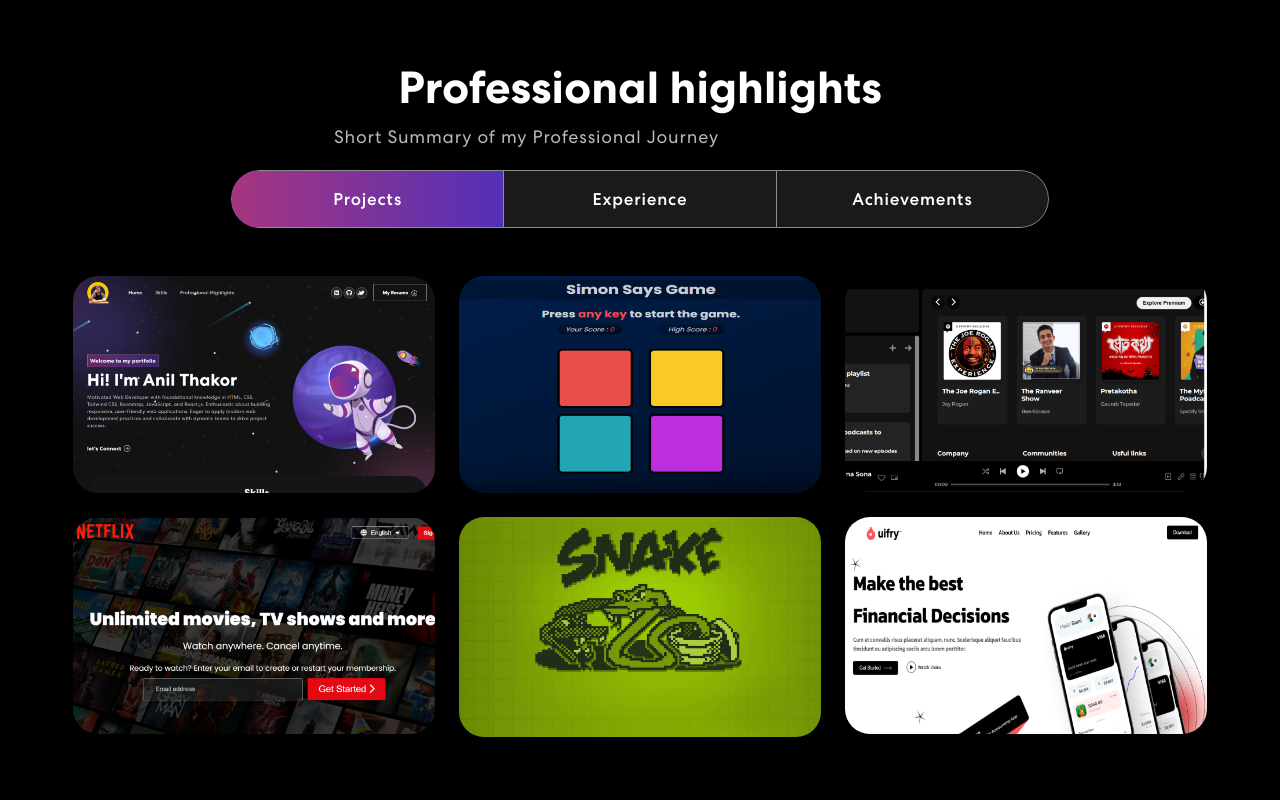
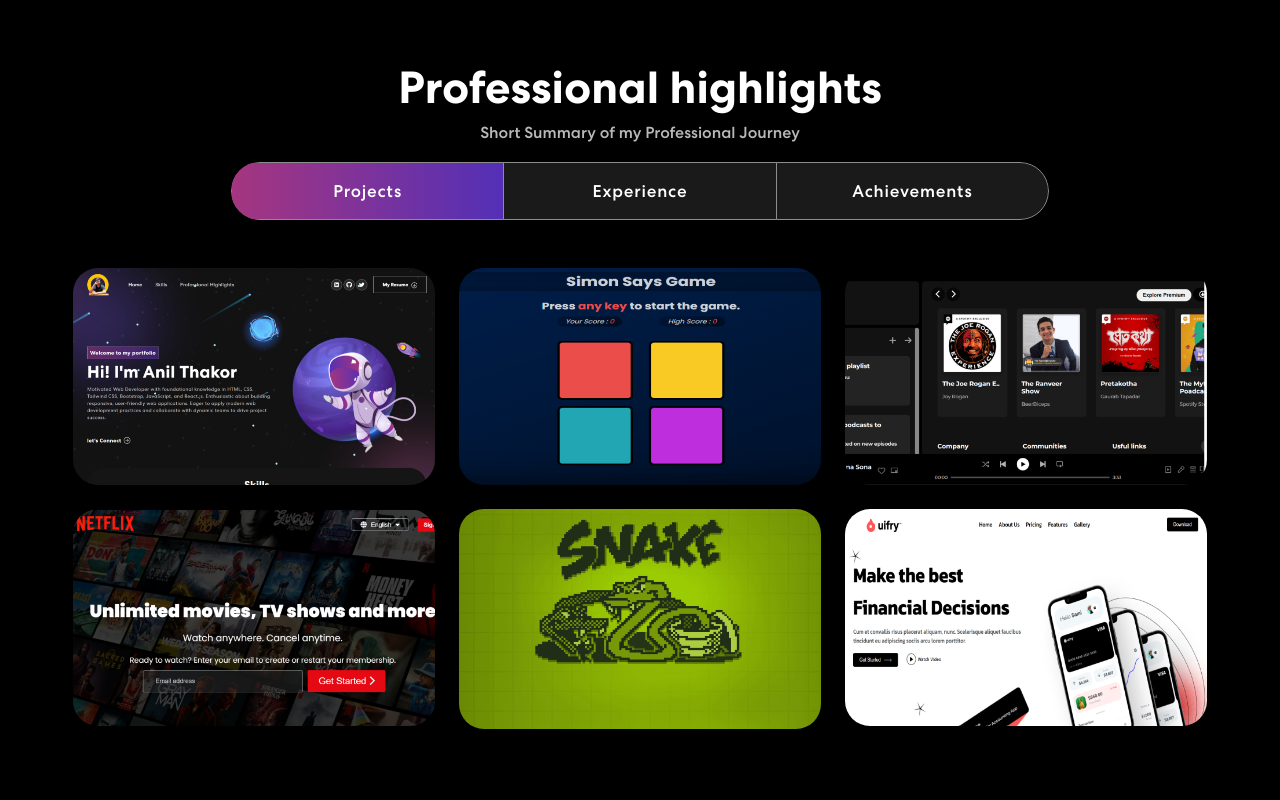
Before and after one commit to anilthakor7007/portfolio, a React (Vite) app: page / in a window 1280 px wide. Shown: the part 1360-2160 px from the top of the page. Built offline with nearby package versions, Linux system fonts and the light colour scheme.

Commit message:
Some allignments of the text fixed

```diff
--- a/package.json
+++ b/package.json
@@ -3,6 +3,7 @@
   "private": true,
   "version": "0.0.0",
   "type": "module",
+  "proxy": "http://localhost:5000",
   "scripts": {
     "dev": "vite",
     "build": "vite build",
--- a/src/App.css
+++ b/src/App.css
@@ -374,8 +374,14 @@
   font-size: 18px;
   letter-spacing: 0.8px;
   line-height: 1.5em;
-  text-align: center;
-  width: 80%;
+  text-align: justify;
+
+}
+.ph h6{
+
+  text-align: center !important;
+  color: #B8B8B8;
+
 }
 .ph .nav.nav-pills {
   width: 72%;
@@ -612,9 +618,17 @@
 
 /* responsiveness */
 @media (max-width: 768px) {
+
   nav.navbar {
     padding: 8px 0;
+    text-align: justify;
 
+  }
+  .navbar>.container{
+    justify-content: space-around;
+  }
+  nav a .logoImage{
+    width:100%;
   }
   .ph .nav.nav-pills .nav-link {
   font-size: 10px;
@@ -633,8 +647,11 @@
   width: 100%;
 
 }
+.ph p {
 
+  text-align: justify;
 
+}
 
 
 }
--- a/src/Components/Contact.jsx
+++ b/src/Components/Contact.jsx
@@ -61,7 +61,7 @@
                     </Col>
                     <Col md={6}>
                         <h2>Get In Touch</h2>
-                        <form onSubmit={handleSubmit}>
+                        <form onSubmit={handleSubmit} >
                             <Row>
                                 <Col sm={6} className="px-1">
                                     <input
--- a/src/Components/ProffesionalH.jsx
+++ b/src/Components/ProffesionalH.jsx
@@ -25,7 +25,7 @@
     {
       title: "Portfolio Website",
       description: "Tech stack: HTML, CSS, REACTJS, React Bootstrap",
-      Link: `https://netflix-cloneproject-2ye554ntt-anil-thakors-projects.vercel.app/`,
+      Link: `https://portfolio-delta-virid-14.vercel.app/`,
       imgUrl: projectImg1,
     },
     {
@@ -66,9 +66,9 @@
         <Row>
           <Col>
             <h2>Professional highlights</h2>
-            <p className="summary ">
+            <h6 className="summary ">
              Short Summary of my Professional Journey
-            </p>
+            </h6>
             <TabContainer id="projects-tabs" defaultActiveKey="first">
               <Nav
                 variant="pills"
```
Also changed, not shown: Server.js (+11 -11 lines), 1 other file (tests, documents, lock files or other folders).
